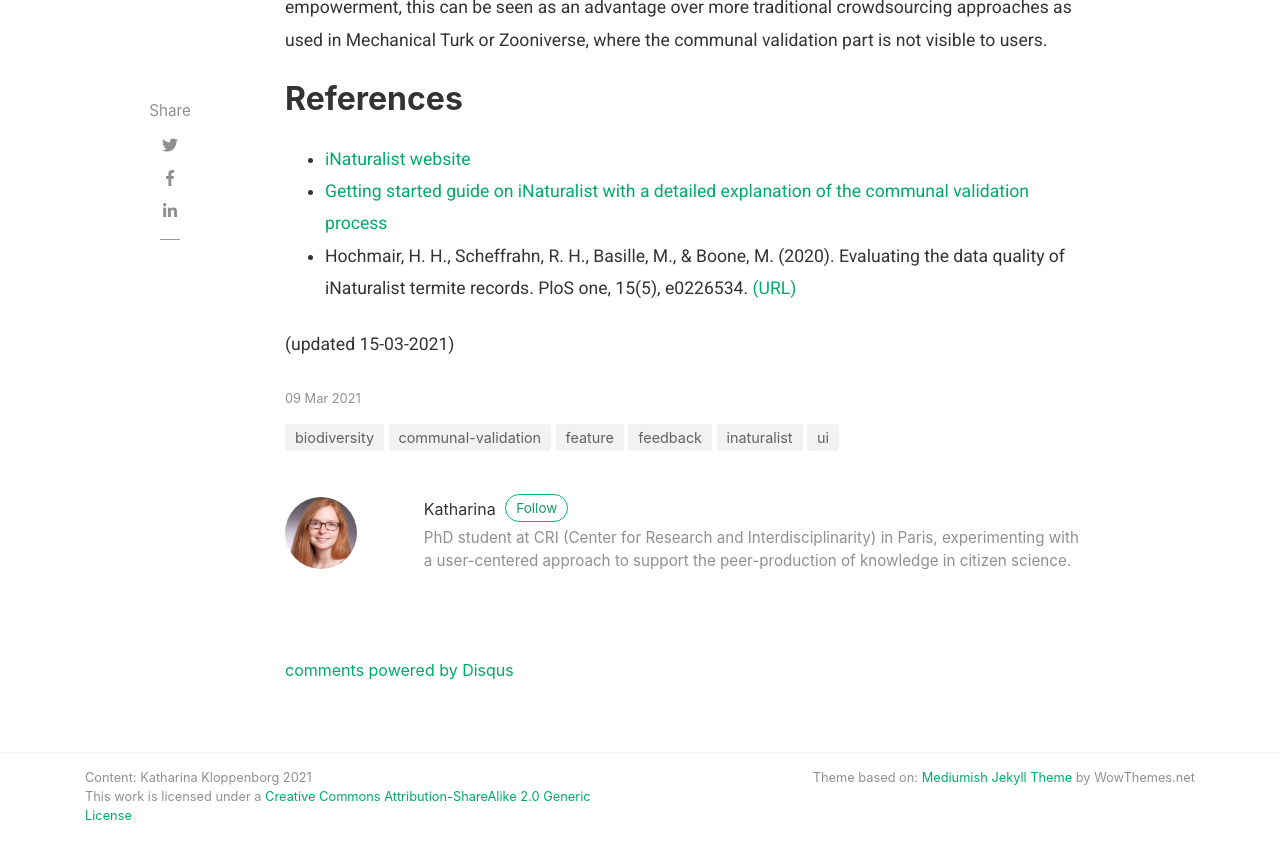
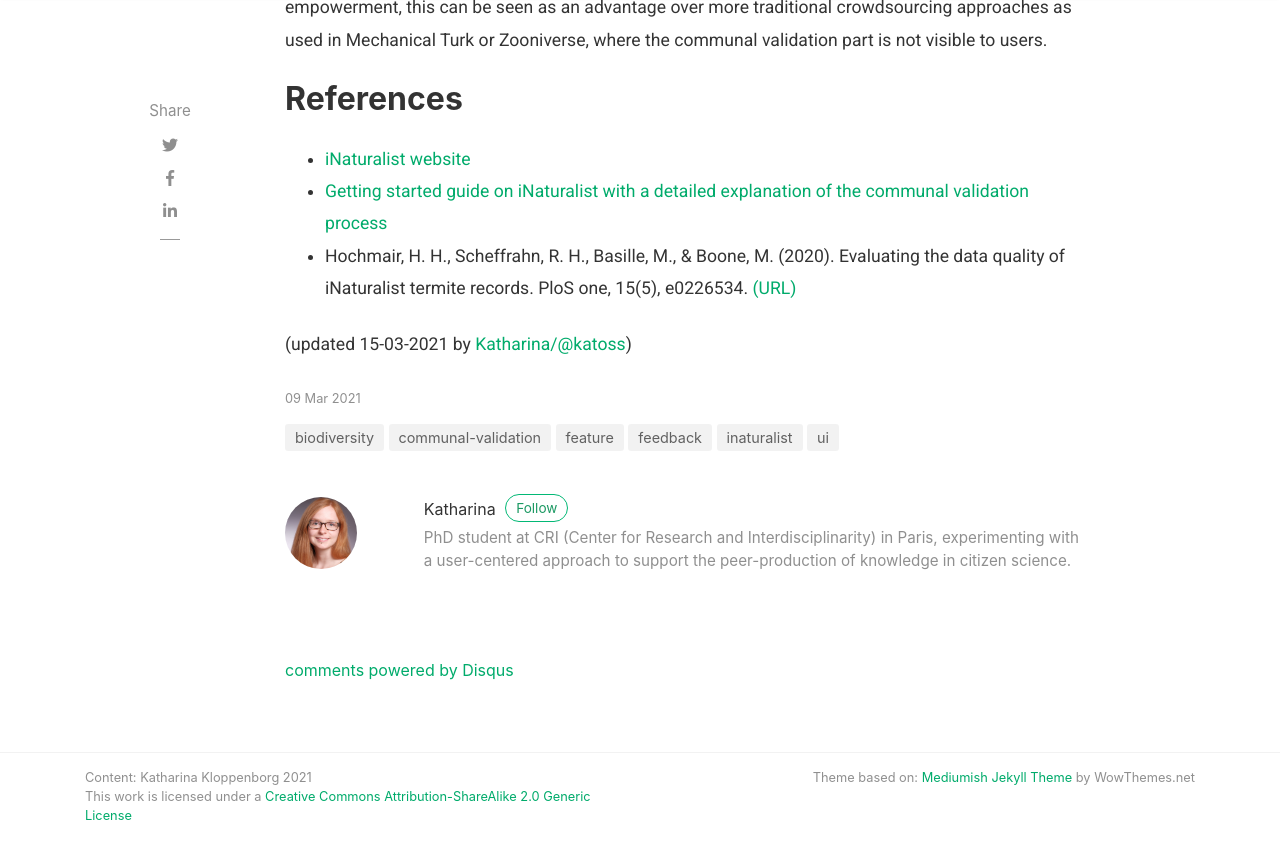
Before and after one commit to PeerProducedResearch/best-practices, a Jekyll site: the page built from _posts/2021-03-09-validation-community-ids-inat.md, in a window 1280 px wide and 900 px high, scrolled down 3885 px. Shown: the top 859 px of the window. Built offline with Jekyll 4.4.1, drawn with Linux system fonts in a browser that asks for light colours; nearby versions of some CDN libraries; some web fonts are replaced; comment, search, counter and statistics services are not loaded.

Commit message:
Update 2021-03-09-validation-community-ids-inat.md
Added author of changes to blog post

```diff
--- a/_posts/2021-03-09-validation-community-ids-inat.md
+++ b/_posts/2021-03-09-validation-community-ids-inat.md
@@ -47,4 +47,4 @@ Another strength of this approach is its openness. It is publicly visible which
 - [Getting started guide on iNaturalist with a detailed explanation of the communal validation process](https://www.inaturalist.org/pages/getting+started)
 - Hochmair, H. H., Scheffrahn, R. H., Basille, M., & Boone, M. (2020). Evaluating the data quality of iNaturalist termite records. PloS one, 15(5), e0226534. [(URL)](https://journals.plos.org/plosone/article?id=10.1371/journal.pone.0226534)
 
-(updated 15-03-2021)
+(updated 15-03-2021 by [Katharina/@katoss](https://github.com/katoss))
```
